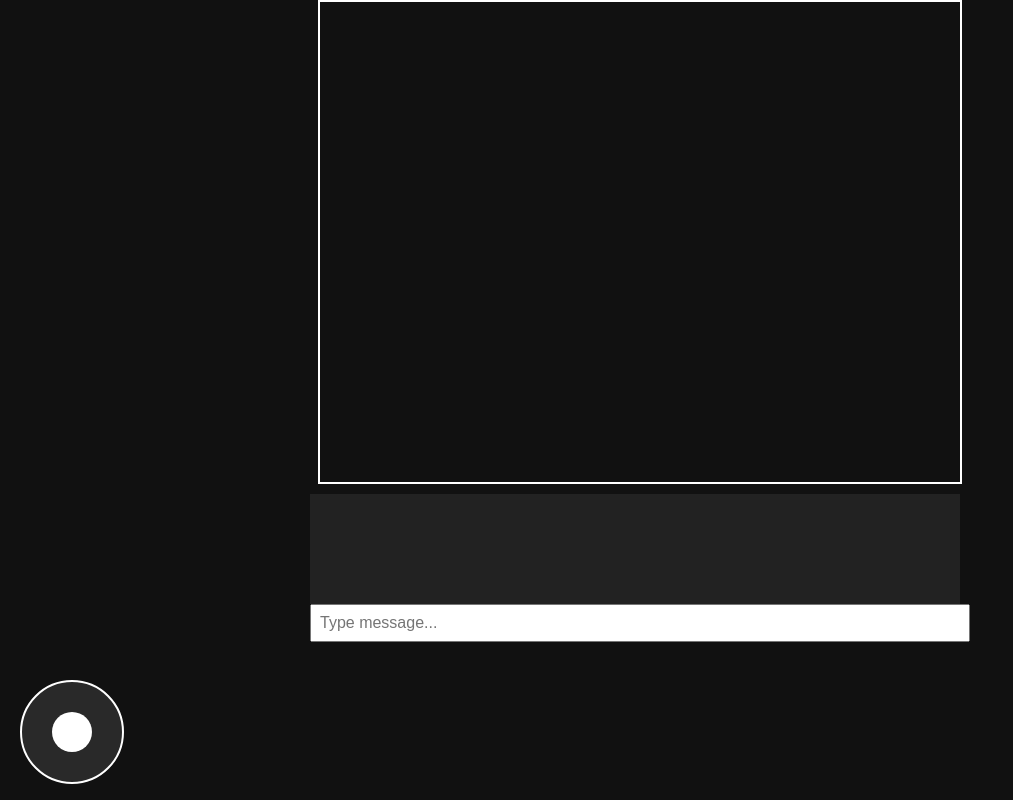
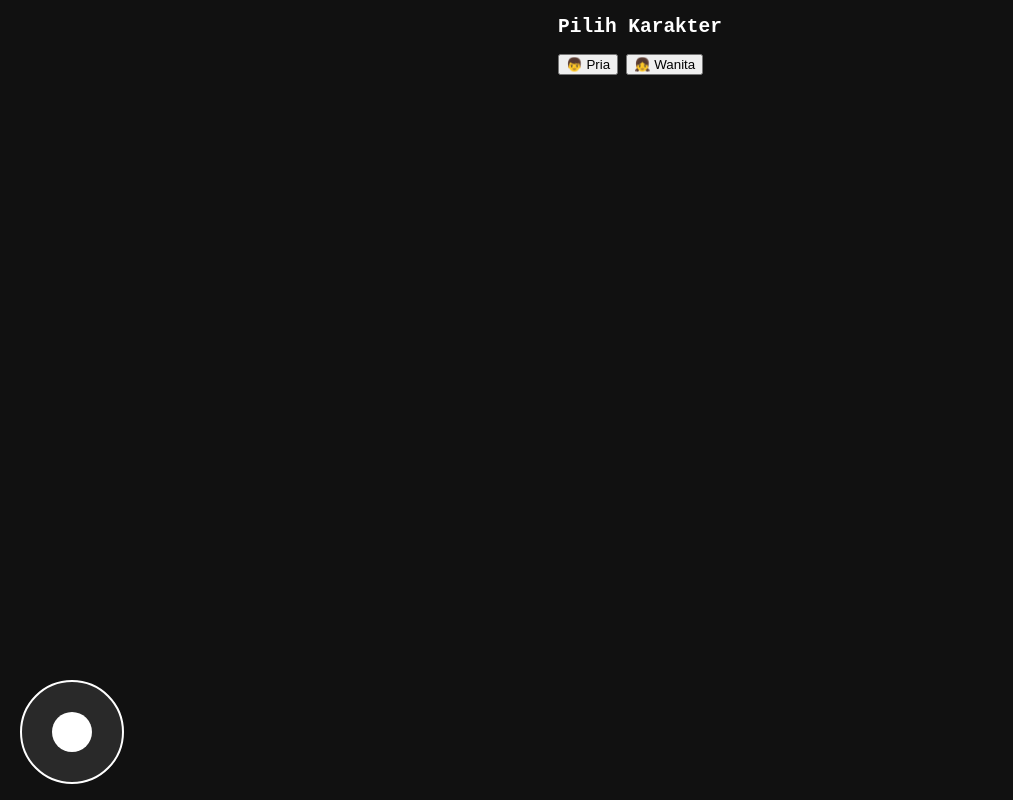
Before and after one commit to ryanfendi/pixelrich, a plain HTML site: page index.html in a window 1280 px wide. Shown: the whole page, without its empty margins (0-1013 px from the left). Drawn offline with nearby package versions, Linux system fonts and the light colour scheme.

Commit message:
index.html

```diff
--- a/index.html
+++ b/index.html
@@ -11,8 +11,15 @@
   </div>
 </div>
 <body>
-  <canvas id="gameCanvas" width="640" height="480"></canvas>
-  <div id="chatBox">
+  <div id="genderSelector">
+    <h2>Pilih Karakter</h2>
+    <button onclick="selectGender('male')">👦 Pria</button>
+    <button onclick="selectGender('female')">👧 Wanita</button>
+  </div>
+
+  <canvas id="gameCanvas" width="640" height="480" style="display:none;"></canvas>
+
+  <div id="chatBox" style="display:none;">
     <div id="messages"></div>
     <input type="text" id="chatInput" placeholder="Type message..." />
   </div>
@@ -21,4 +28,5 @@
   <script src="main.js"></script>
   <script src="chat.js"></script>
 </body>
+
 </html>
```
